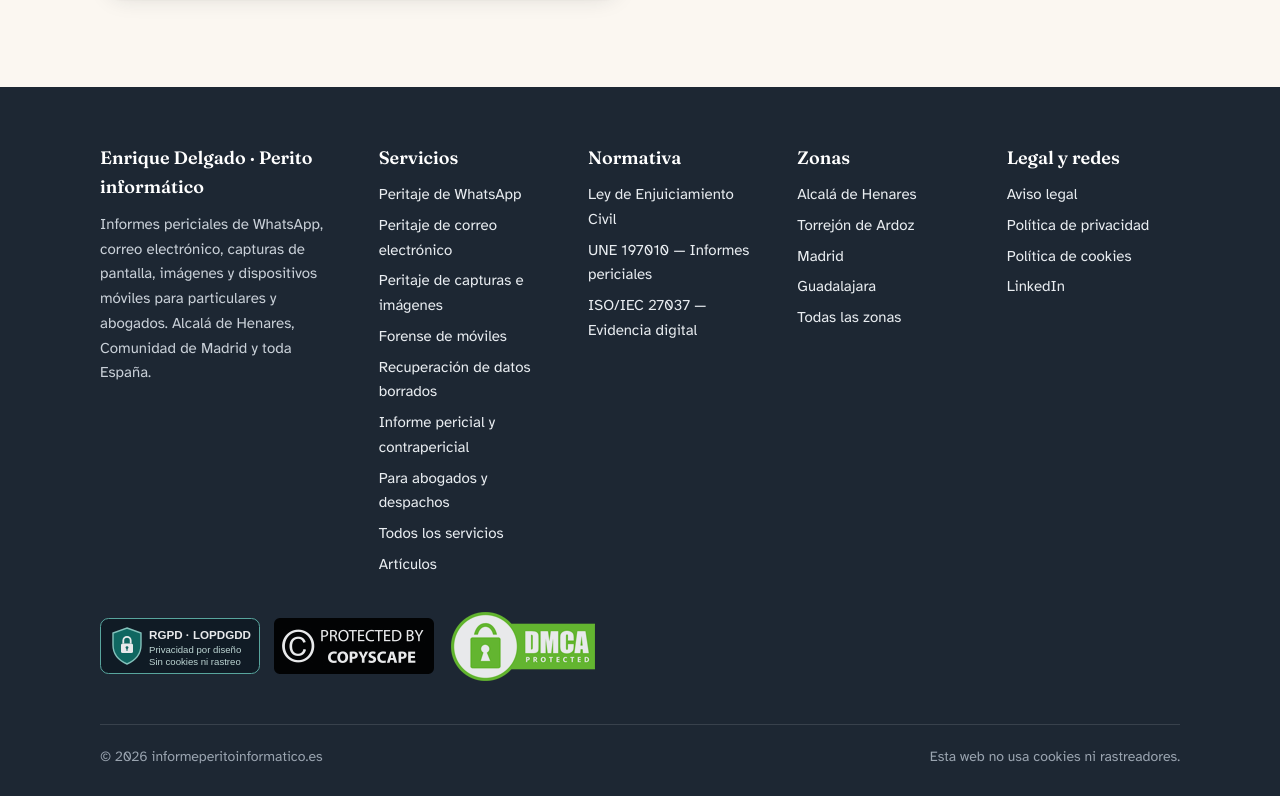
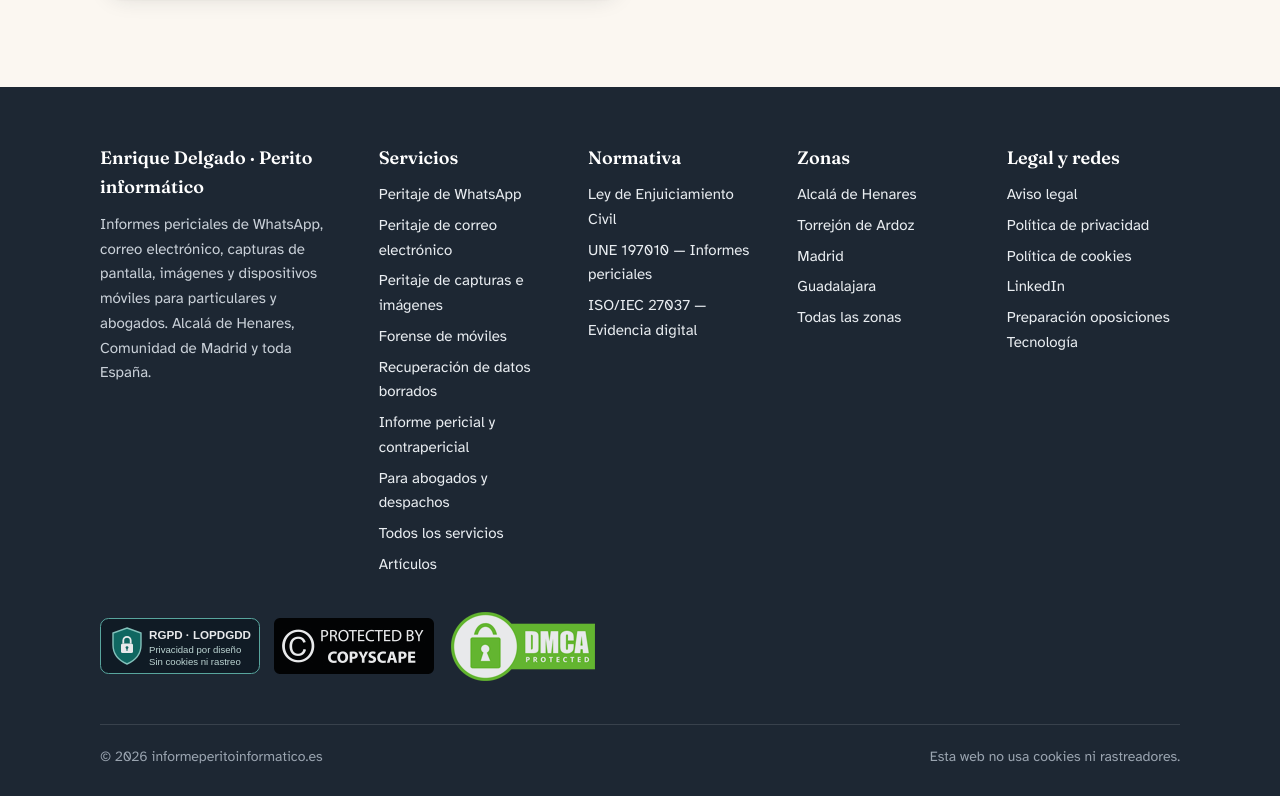
Before and after one commit to enriquedelgadohuerta/enriquedelgadohuerta.github.io, a plain HTML site: page index.html in a window 1280 px wide. Shown: the part 10766-11562 px from the top of the page. Drawn offline with Linux system fonts and the light colour scheme.

Commit message:
Portada: enlace a la preparación de oposiciones de Tecnología
Co-Authored-By: Claude Opus 5.5 <noreply@anthropic.com>
Claude-Session: https://claude.ai/code/session_012ZdznrL2FAcD76mcN3p9jB

```diff
--- a/index.html
+++ b/index.html
@@ -726,6 +726,7 @@
           <li><a href="privacidad.html">Política de privacidad</a></li>
           <li><a href="cookies.html">Política de cookies</a></li>
           <li><a href="https://www.linkedin.com/in/perito-informatico-enrique-delgado/" target="_blank" rel="me noopener">LinkedIn</a></li>
+          <li><a href="/oposiciones-tecnologia/">Preparación oposiciones Tecnología</a></li>
         </ul>
       </div>
     </div>
```
